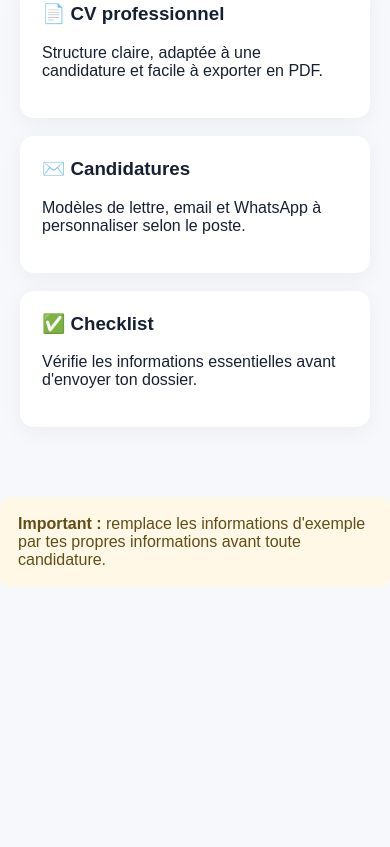
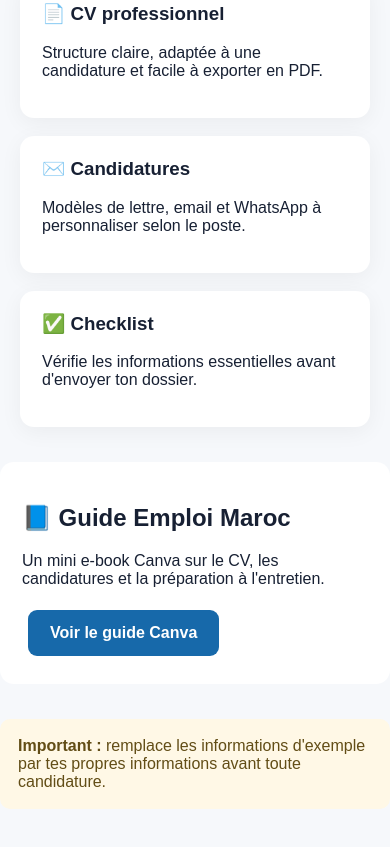
Before and after one commit to bo9al-gif/pack-emploi-maroc, a plain HTML site: page index.html in a window 390 px wide. Shown: the part 585-1432 px from the top of the page. Before the commit the page ends 1222 px from the top, so only its background shows below. Drawn offline with Linux system fonts and the light colour scheme.

Commit message:
Improve SEO and add ebook guide link

```diff
--- a/index.html
+++ b/index.html
@@ -1,9 +1,12 @@
 <!doctype html>
 <html lang="fr"><head><meta charset="utf-8"><meta name="viewport" content="width=device-width,initial-scale=1">
-<title>Pack Emploi Maroc — CV & Candidatures</title>
+<title>Pack Emploi Maroc — CV, Candidatures & Modèles</title>
+<meta name="description" content="Pack Emploi Maroc : modèle CV, lettre de motivation, candidatures email et WhatsApp, checklist et outils pour préparer sa recherche d'emploi.">
+<meta name="keywords" content="emploi Maroc, CV Maroc, recrutement Maroc, candidature emploi Maroc, modèle CV, lettre de motivation">
 <style>
-body{margin:0;font-family:Arial,sans-serif;background:#f6f8fb;color:#172033}.hero{max-width:1000px;margin:auto;padding:70px 20px;text-align:center}.badge{display:inline-block;padding:7px 12px;border-radius:999px;background:#e7f1ff;color:#1769aa;font-weight:700}.hero h1{font-size:46px;margin:18px 0 10px}.hero p{font-size:19px;color:#5b6677;line-height:1.6}.price{font-size:36px;font-weight:800;margin:25px}.cta{display:inline-block;background:#1769aa;color:white;text-decoration:none;padding:14px 22px;border-radius:9px;font-weight:800;margin:6px}.buy{background:#16855b}.grid{max-width:1000px;margin:0 auto 70px;padding:0 20px;display:grid;grid-template-columns:repeat(3,1fr);gap:18px}.card{background:white;padding:22px;border-radius:14px;box-shadow:0 5px 22px #0000000d}.card h3{margin-top:0}.note{max-width:800px;margin:0 auto 50px;padding:18px;background:#fff8e6;border-radius:10px;color:#624d16}@media(max-width:700px){.grid{grid-template-columns:1fr}.hero h1{font-size:34px}}
+body{margin:0;font-family:Arial,sans-serif;background:#f6f8fb;color:#172033}.hero{max-width:1000px;margin:auto;padding:70px 20px;text-align:center}.badge{display:inline-block;padding:7px 12px;border-radius:999px;background:#e7f1ff;color:#1769aa;font-weight:700}.hero h1{font-size:46px;margin:18px 0 10px}.hero p{font-size:19px;color:#5b6677;line-height:1.6}.price{font-size:36px;font-weight:800;margin:25px}.cta{display:inline-block;background:#1769aa;color:white;text-decoration:none;padding:14px 22px;border-radius:9px;font-weight:800;margin:6px}.buy{background:#16855b}.grid{max-width:1000px;margin:0 auto 35px;padding:0 20px;display:grid;grid-template-columns:repeat(3,1fr);gap:18px}.card{background:white;padding:22px;border-radius:14px;box-shadow:0 5px 22px #0000000d}.card h3{margin-top:0}.ebook{max-width:960px;margin:0 auto 35px;padding:22px;background:white;border-radius:14px}.note{max-width:800px;margin:0 auto 50px;padding:18px;background:#fff8e6;border-radius:10px;color:#624d16}@media(max-width:700px){.grid{grid-template-columns:1fr}.hero h1{font-size:34px}}
 </style></head>
 <body><header class="hero"><span class="badge">🇲🇦 Pack pratique pour candidatures au Maroc</span><h1>Pack Emploi Maroc</h1><p>Prépare ton CV, ta lettre de motivation et tes messages de candidature avec des modèles simples et professionnels.</p><div class="price">29 MAD</div><a class="cta buy" href="https://ppm79b-za.myshopify.com/products/pack-emploi-maroc-cv-candidatures-3">Acheter le pack — 29 MAD</a><a class="cta" href="cv-builder.html">Créer mon CV</a></header>
 <main class="grid"><div class="card"><h3>📄 CV professionnel</h3><p>Structure claire, adaptée à une candidature et facile à exporter en PDF.</p></div><div class="card"><h3>✉️ Candidatures</h3><p>Modèles de lettre, email et WhatsApp à personnaliser selon le poste.</p></div><div class="card"><h3>✅ Checklist</h3><p>Vérifie les informations essentielles avant d'envoyer ton dossier.</p></div></main>
+<section class="ebook"><h2>📘 Guide Emploi Maroc</h2><p>Un mini e-book Canva sur le CV, les candidatures et la préparation à l'entretien.</p><a class="cta" href="https://canva.link/2matisoubjwn741" target="_blank" rel="noopener">Voir le guide Canva</a></section>
 <div class="note"><strong>Important :</strong> remplace les informations d'exemple par tes propres informations avant toute candidature.</div></body></html>
```
